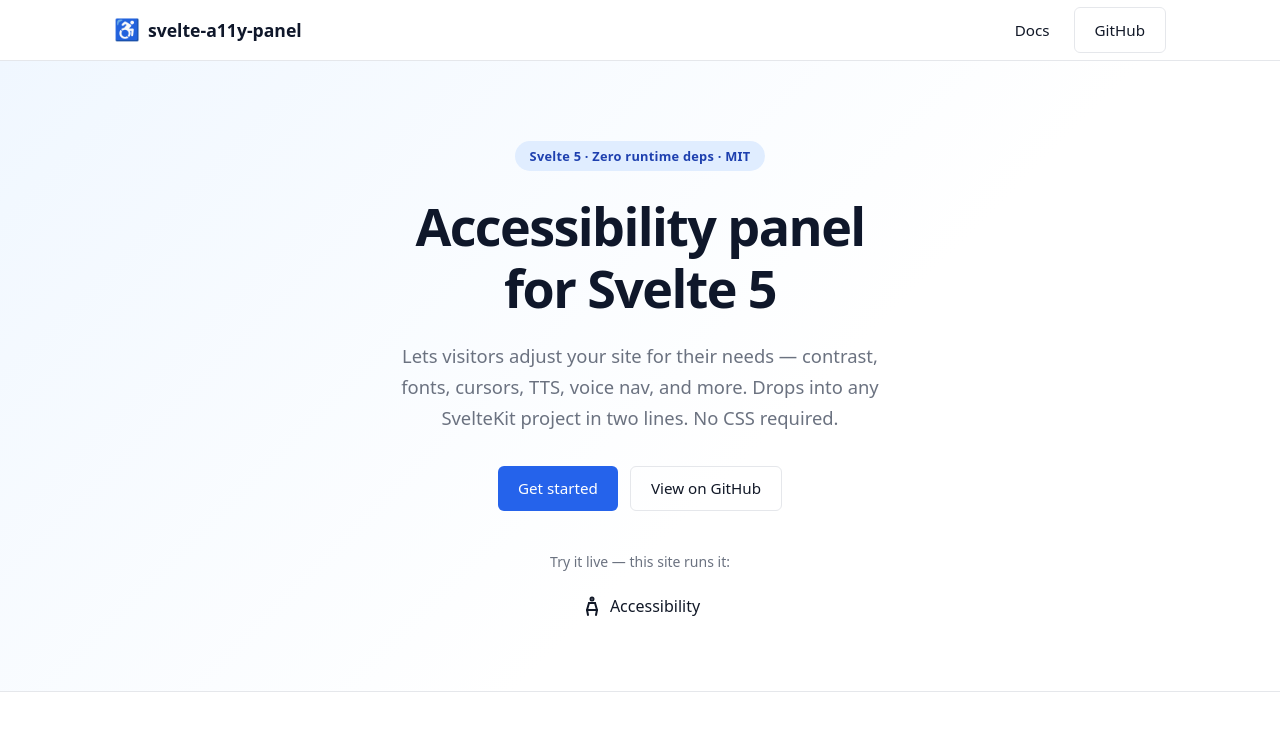
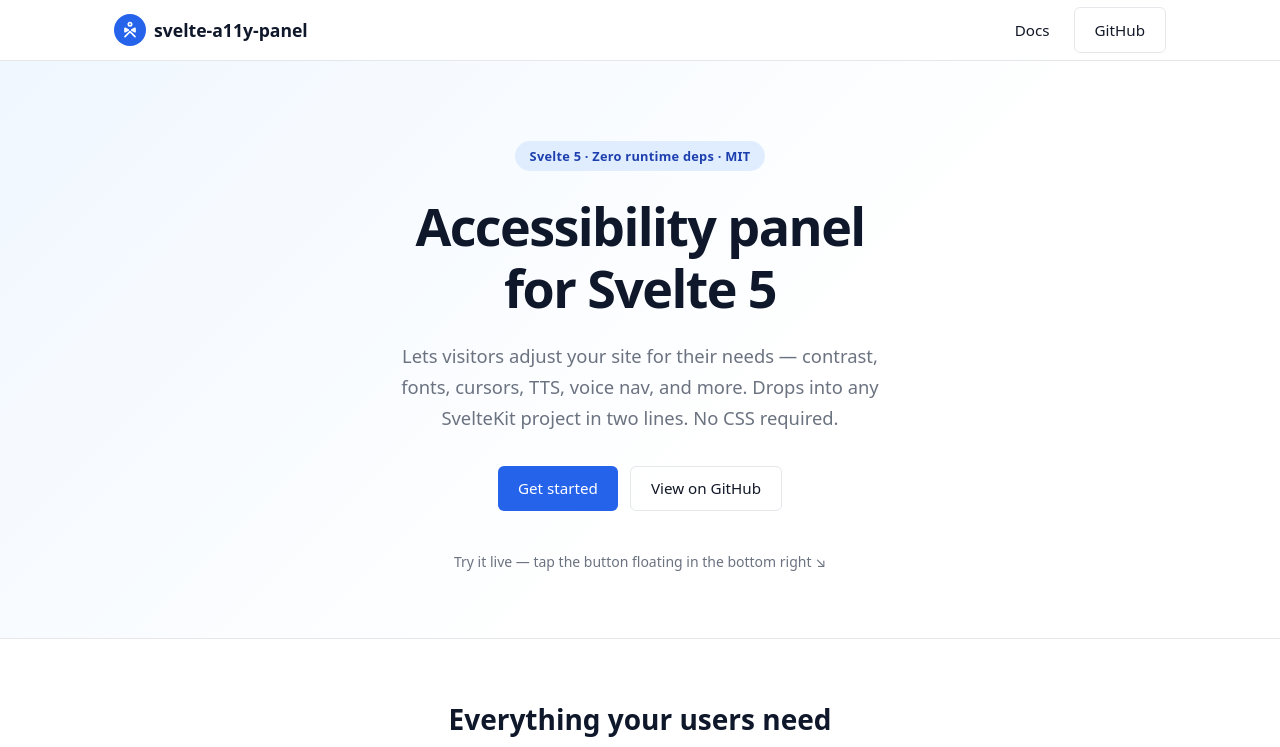
Before and after one commit to curtislmartin/svelte-a11y-panel, a SvelteKit app: page / in a window 1280 px wide. Shown: the top 747 px of the page. Built offline with nearby package versions, Linux system fonts and the light colour scheme.

Commit message:
feat: floating circular accessibility button with person icon, update nav logo

```diff
--- a/src/lib/AccessibilityButton.svelte
+++ b/src/lib/AccessibilityButton.svelte
@@ -4,9 +4,11 @@
   let {
     label = 'Accessibility options',
     class: className = '',
+    accentColor = '#2563eb',
   }: {
     label?: string;
     class?: string;
+    accentColor?: string;
   } = $props();
 
   let buttonEl = $state<HTMLButtonElement | null>(null);
@@ -16,6 +18,7 @@
   bind:this={buttonEl}
   class={`a11y-trigger-btn ${className}`}
   type="button"
+  style="background: {accentColor};"
   onclick={() => {
     if (getOpen()) {
       closePanel();
@@ -28,8 +31,8 @@
   aria-controls="a11y-panel"
 >
   <svg
-    width="24"
-    height="24"
+    width="28"
+    height="28"
     viewBox="0 0 24 24"
     fill="none"
     stroke="currentColor"
@@ -38,25 +41,38 @@
     stroke-linejoin="round"
     aria-hidden="true"
   >
-    <circle cx="12" cy="5" r="1.5"/>
-    <path d="M9 9l-2 7h10l-2-7"/>
-    <path d="M7 16l1 5M17 16l-1 5"/>
-    <path d="M9 9h6"/>
+    <circle cx="12" cy="5" r="2"/>
+    <path d="m6 20 6-6 6 6"/>
+    <path d="m6 14 4-2-4-2v4"/>
+    <path d="m18 14-4-2 4-2v4"/>
   </svg>
-  <slot>Accessibility</slot>
 </button>
 
 <style>
   .a11y-trigger-btn {
-    display: inline-flex;
+    position: fixed;
+    bottom: 1.5rem;
+    right: 1.5rem;
+    width: 3.5rem;
+    height: 3.5rem;
+    border-radius: 50%;
+    border: none;
+    cursor: pointer;
+    display: flex;
     align-items: center;
-    gap: 6px;
-    cursor: pointer;
-    border: none;
-    background: none;
-    padding: 8px;
-    border-radius: 4px;
-    font: inherit;
-    color: inherit;
+    justify-content: center;
+    color: #fff;
+    box-shadow: 0 4px 14px rgba(0, 0, 0, 0.25);
+    z-index: 9998;
+    transition: transform 0.15s ease, box-shadow 0.15s ease;
+    padding: 0;
+  }
+  .a11y-trigger-btn:hover {
+    transform: scale(1.08);
+    box-shadow: 0 6px 20px rgba(0, 0, 0, 0.3);
+  }
+  .a11y-trigger-btn:focus-visible {
+    outline: 3px solid currentColor;
+    outline-offset: 3px;
   }
 </style>
--- a/src/routes/+layout.svelte
+++ b/src/routes/+layout.svelte
@@ -18,7 +18,14 @@
 <header class="site-header">
   <div class="header-inner">
     <a href="/" class="logo">
-      <span class="logo-icon" aria-hidden="true">♿</span>
+      <span class="logo-icon" aria-hidden="true">
+        <svg width="20" height="20" viewBox="0 0 24 24" fill="none" stroke="#fff" stroke-width="2" stroke-linecap="round" stroke-linejoin="round">
+          <circle cx="12" cy="5" r="2"/>
+          <path d="m6 20 6-6 6 6"/>
+          <path d="m6 14 4-2-4-2v4"/>
+          <path d="m18 14-4-2 4-2v4"/>
+        </svg>
+      </span>
       <span class="logo-text">svelte-a11y-panel</span>
     </a>
     <nav class="header-nav" aria-label="Site navigation">
@@ -62,7 +69,16 @@
     color: var(--color-heading);
     text-decoration: none;
   }
-  .logo-icon { font-size: 1.3rem; }
+  .logo-icon {
+    width: 2rem;
+    height: 2rem;
+    background: var(--color-accent);
+    border-radius: 50%;
+    display: flex;
+    align-items: center;
+    justify-content: center;
+    flex-shrink: 0;
+  }
   .header-nav {
     display: flex;
     align-items: center;
--- a/src/routes/+page.svelte
+++ b/src/routes/+page.svelte
@@ -1,6 +1,4 @@
 <script lang="ts">
-  import { AccessibilityButton } from '$lib';
-
   const FEATURES = [
     { icon: '🛡️', title: 'Shadow DOM isolated', desc: "Panel CSS is fully isolated — it cannot affect your site's styles." },
     { icon: '⚡', title: 'Zero runtime deps', desc: 'The published package includes only its own code. Nothing extra installed.' },
@@ -37,8 +35,7 @@
         >View on GitHub</a>
       </div>
       <div class="hero-demo">
-        <p class="demo-label">Try it live — this site runs it:</p>
-        <AccessibilityButton label="Open accessibility panel" />
+        <p class="demo-label">Try it live — tap the button floating in the bottom right ↘</p>
       </div>
     </div>
   </section>
```
Also changed, not shown: 10 other files (tests, documents, lock files or other folders).
